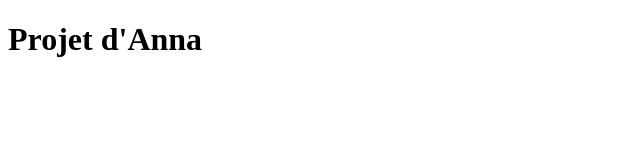
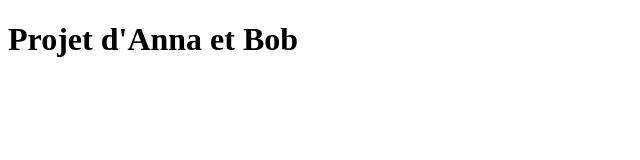
Before and after one commit to kama04/TP_GIT, a plain HTML site: page index.html in a window 1280 px wide. Shown: the whole page, without its empty margins (0-640 px from the left). Drawn offline with Linux system fonts and the light colour scheme.

Commit message:
changed index.html

```diff
--- a/index.html
+++ b/index.html
@@ -6,7 +6,7 @@
     <title>Document</title>
   </head>
   <body>
-    <h1>Projet d'Anna</h1>
+    <h1>Projet d'Anna et Bob</h1>
     <body>
       <div id="DigitalCLOCK" class="clock" onload="showTime()"></div>
       <script src="index.js"></script>
```
